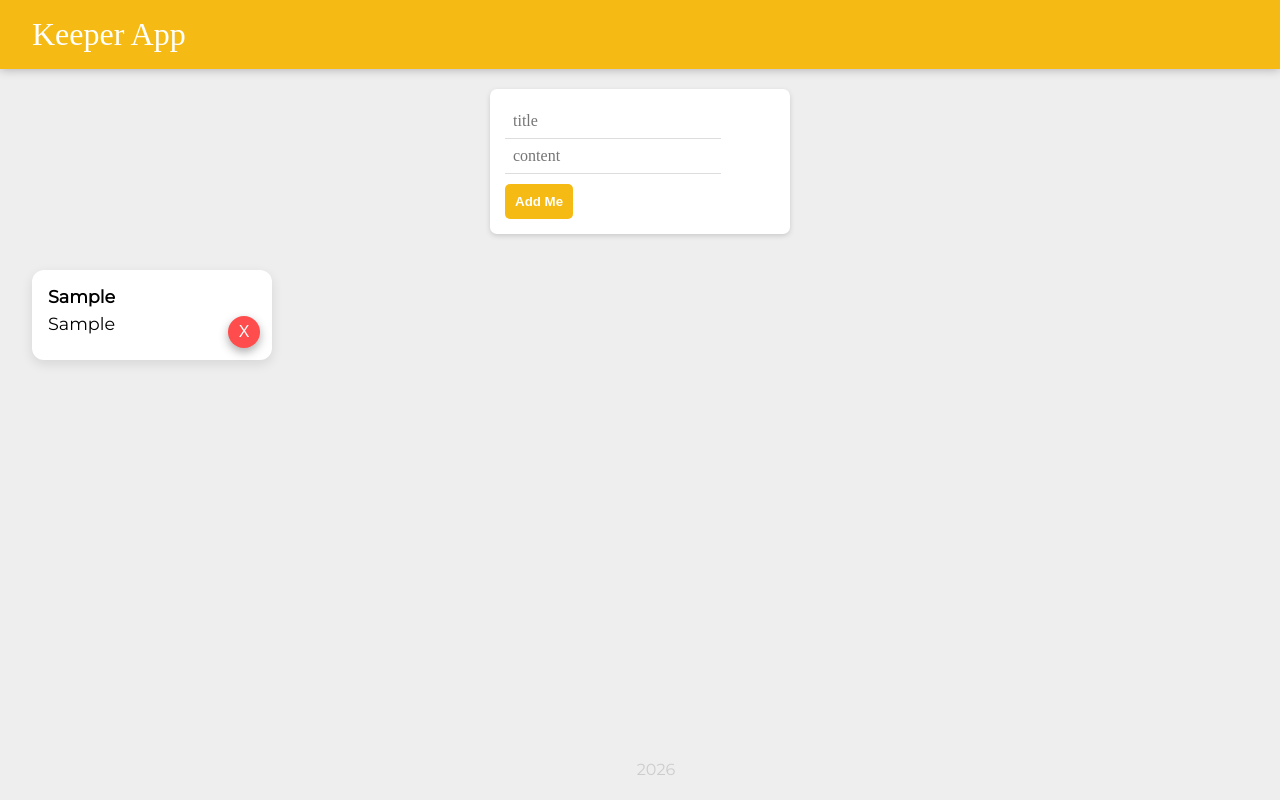
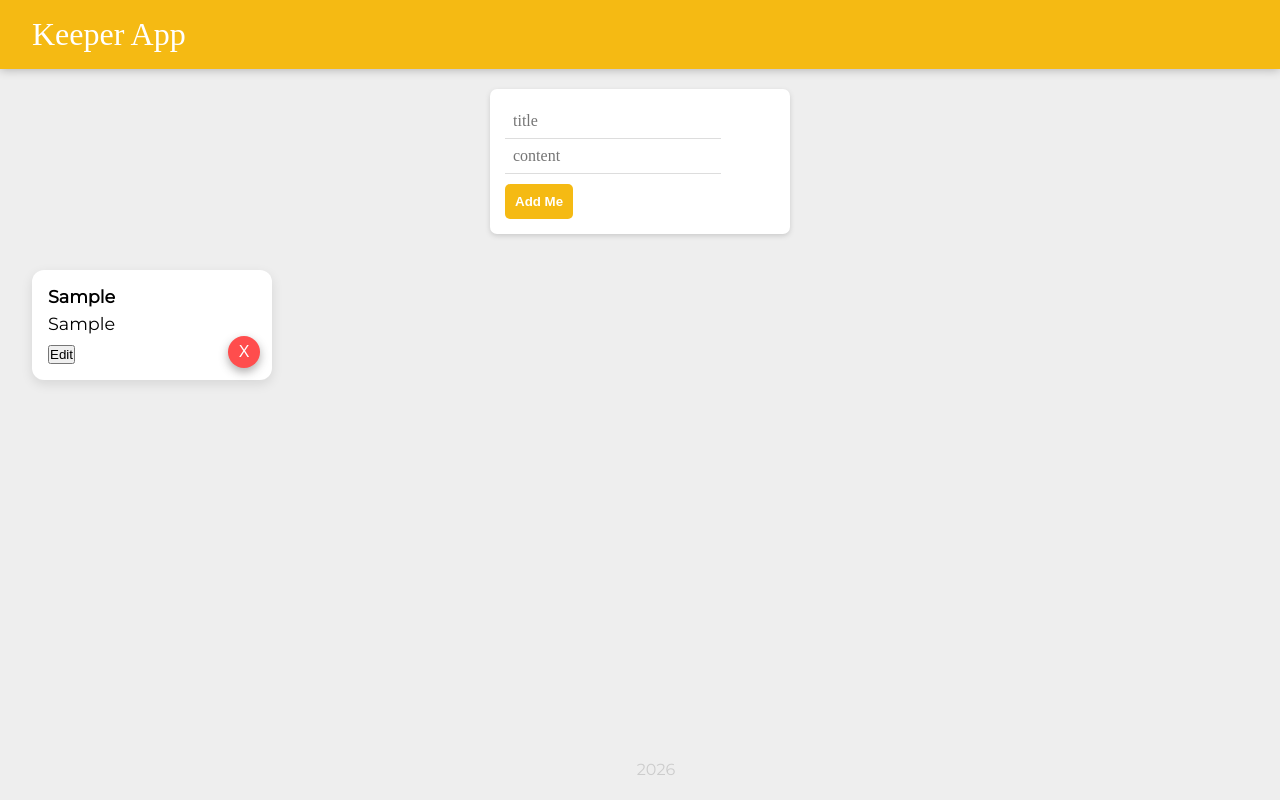
Before and after one commit to sreeman-dyageti/keeper_app, a React (Vite) app: page / in a window 1280 px wide. Both pictures are taken after typing "Sample", "Sample" into the empty fields and a click on the button "Add Me". Built offline with nearby package versions, Linux system fonts and the light colour scheme; a web font is replaced by a local one.

Commit message:
feat: add edit option

```diff
--- a/src/components/App.jsx
+++ b/src/components/App.jsx
@@ -6,16 +6,28 @@ import InputText from "./inputText";
 
 export default function App() {
 
-const [AllNotes, setAllNotes]=useState([]);
+  const [AllNotes, setAllNotes] = useState([]);
+  const [editingId, setEditingId] = useState(null);
 
-function addNote(Input){
-  setAllNotes((prev)=>{ return [...prev, Input]});
+  function addNote(Input) {
+    setAllNotes((prev) => [...prev, Input]);
   }
 
-function deleteNote(id){
-  setAllNotes((prev)=>{ return prev.filter((item, index)=>{
-    return index !== id;
-  })})
+  function deleteNote(id) {
+    setAllNotes((prev) => prev.filter((_, index) => index !== id));
+  }
+
+  function editNote(id) {
+    setEditingId(id);
+  }
+
+  function saveEdit(id, updatedNote) {
+    setAllNotes((prev) =>
+      prev.map((note, index) =>
+        index === id ? updatedNote : note
+      )
+    );
+    setEditingId(null);
   }
 
   return (
@@ -27,15 +39,21 @@ return (
 
         <div className="notes-container">
           {AllNotes.map((note, index) => {
-          return <Note
+            return (
+              <Note
                 key={index}
                 id={index}
                 title={note.title}
                 content={note.content}
-          onChecked={deleteNote}
+                onDelete={deleteNote}
+                onEdit={editNote}
+                onSave={saveEdit}
+                isEditing={editingId === index}
               />
+            );
           })}
         </div>
+
       </main>
       <Footer />
     </div>
--- a/src/components/note.jsx
+++ b/src/components/note.jsx
@@ -1,14 +1,73 @@
-import React from "react";
+import React, { useState, useEffect } from "react";
 
-function Note(props){
-    return <div className="note">
-        <h1>{props.title}</h1>
-        <p>{props.content}</p>
-        <button className="delete-btn"
-        onClick={()=>{
-            props.onChecked(props.id);
-        }}>X</button>
+function Note(props) {
+
+  const [editedNote, setEditedNote] = useState({
+    title: props.title,
+    content: props.content
+  });
+
+  // Sync when switching notes
+  useEffect(() => {
+    setEditedNote({
+      title: props.title,
+      content: props.content
+    });
+  }, [props.title, props.content]);
+
+  function handleChange(e) {
+    const { name, value } = e.target;
+    setEditedNote(prev => ({
+      ...prev,
+      [name]: value
+    }));
+  }
+
+  return (
+    <div className="note">
+
+      {props.isEditing ? (
+        <>
+          <input
+            name="title"
+            value={editedNote.title}
+            onChange={handleChange}
+          />
+          <textarea
+            name="content"
+            value={editedNote.content}
+            onChange={handleChange}
+          />
+
+          <button onClick={() => {
+            props.onSave(props.id, editedNote);
+          }}>
+            Save
+          </button>
+        </>
+      ) : (
+        <>
+          <h1>{props.title}</h1>
+          <p>{props.content}</p>
+
+          <button
+            className="edit-btn"
+            onClick={() => props.onEdit(props.id)}
+          >
+            Edit
+          </button>
+
+          <button
+            className="delete-btn"
+            onClick={() => props.onDelete(props.id)}
+          >
+            X
+          </button>
+        </>
+      )}
+
     </div>
+  );
 }
 
 export default Note;
```
Lines whose indentation alone changed are shown as unchanged.
